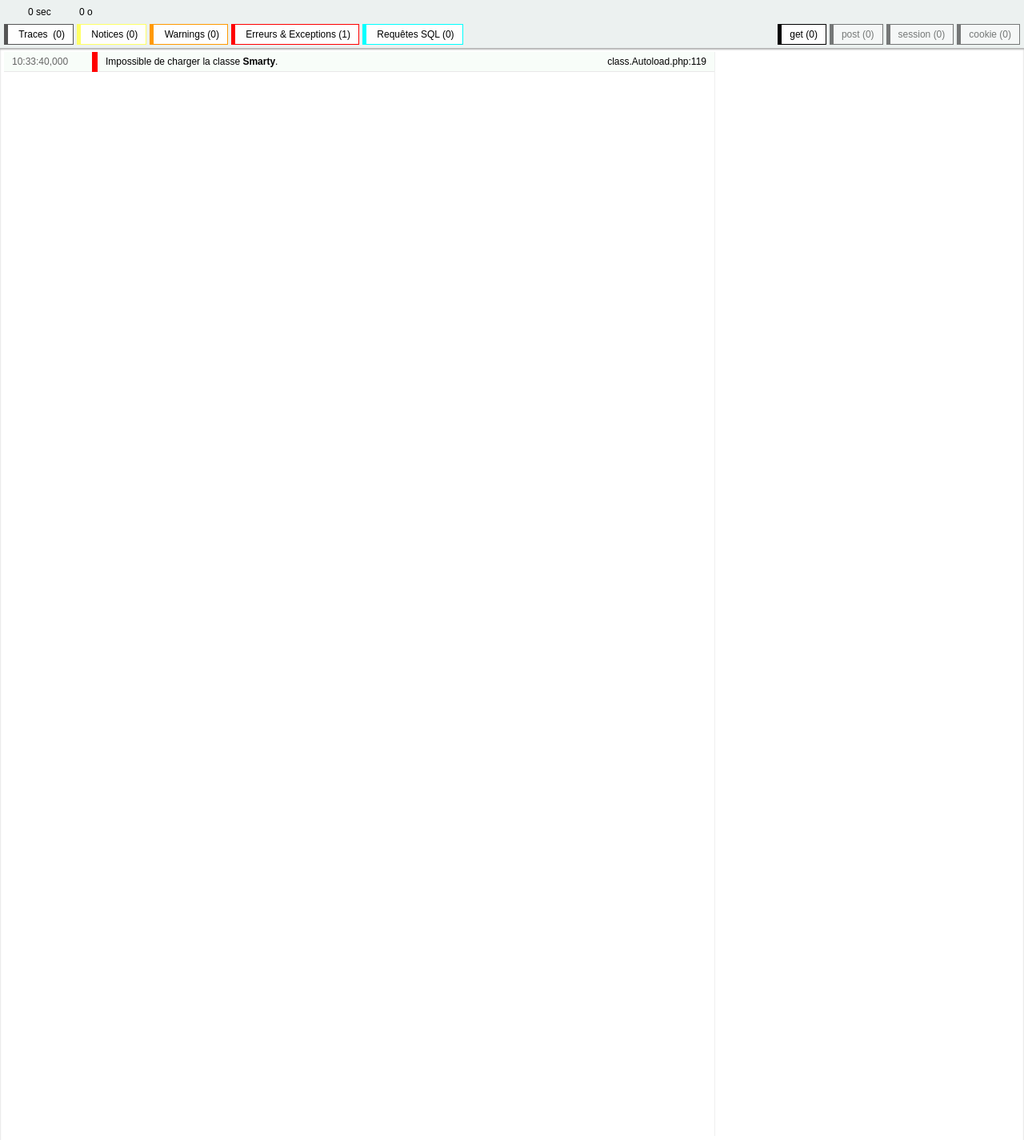
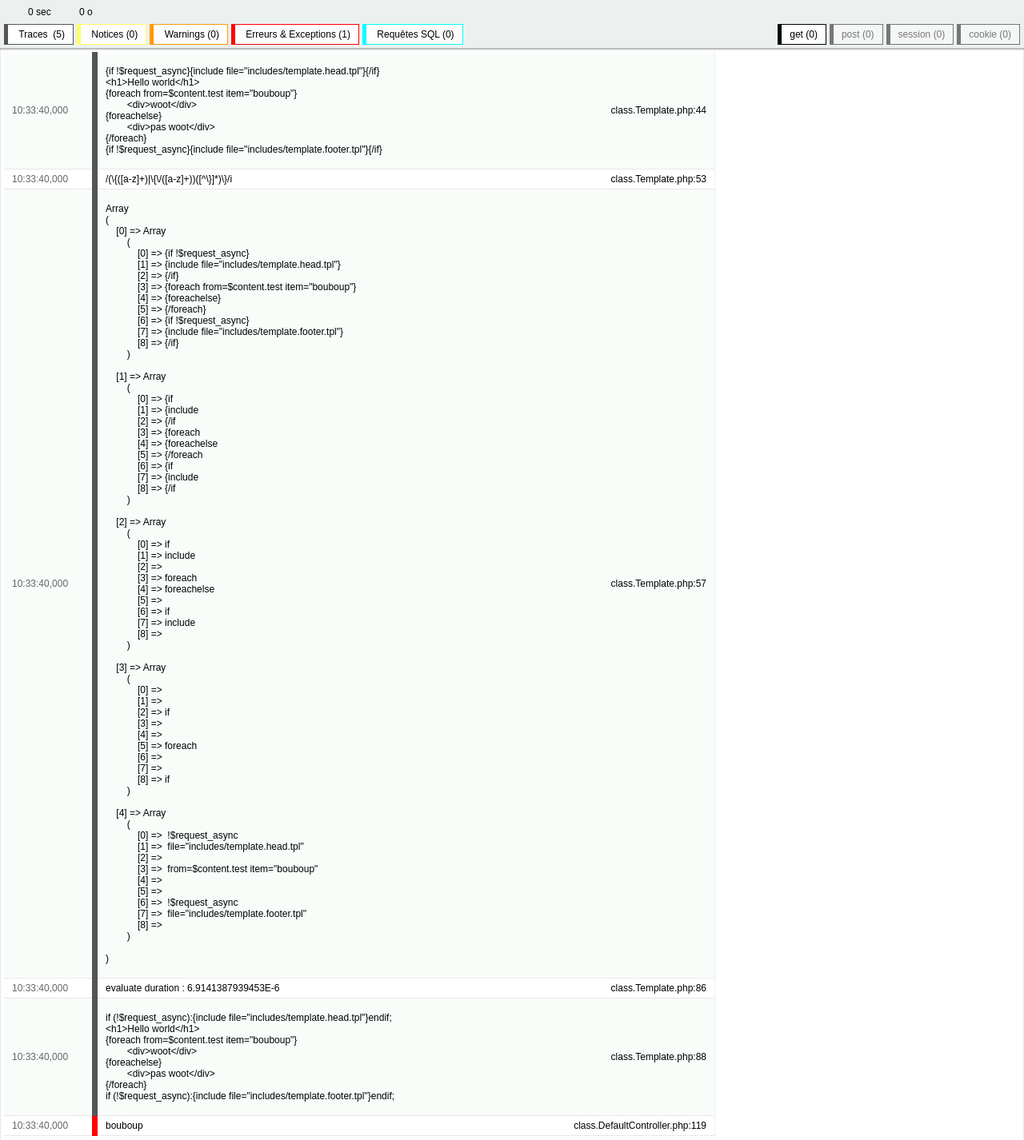
Before and after one commit to arno06/php-fw, a PHP site: page /test/ in a window 1280 px wide. Shown: the whole page at 80% size. Run offline with PHP 8.4, Linux system fonts and the light colour scheme; some libraries are stand-ins or nearby versions.

Commit message:
Templating

```diff
--- a/includes/libs/core/application/class.Configuration.php
+++ b/includes/libs/core/application/class.Configuration.php
@@ -48,12 +48,6 @@ namespace core\application
 		 * @var array
 		 */
 		static public $global_permissions = array();
-
-		/**
-		 * Définit si Smarty supprime les retours à la ligne à l'écriture des fichiers de cache des templates
-		 * @var bool
-		 */
-		static public $global_inlineHTMLCode = false;
 
         /**
          * @var bool
--- a/includes/libs/core/application/class.Core.php
+++ b/includes/libs/core/application/class.Core.php
@@ -5,8 +5,8 @@ namespace core\application
 	use core\tools\debugger\Debugger;
 	use core\db\DBManager;
 	use core\application\routing\RoutingHandler;
-	use \Exception;
-	use \Smarty;
+    use core\tools\template\Template;
+    use \Exception;
 
 
 	/**
@@ -407,16 +407,15 @@ namespace core\application
 
 
 		/**
-		 * Méthode de configuration de Smarty
-		 * @param Smarty $pSmarty				Instance de smarty
+		 * Méthode de configuration de moteur de rendu
+		 * @param Template $pRenderer				Instance de
 		 * @return void
 		 */
-		static public function setupSmarty(Smarty &$pSmarty)
+		static public function setupRenderer(&$pRenderer)
 		{
-			$pSmarty->template_dir = Core::$path_to_templates;
-			$smartyDir = Application::getInstance()->getTemplatesCachePath();
-			$pSmarty->cache_dir = $smartyDir;
-			$pSmarty->compile_dir = $smartyDir;
+            $pRenderer->templateDir = Core::$path_to_templates;
+            $pRendererDir = Application::getInstance()->getTemplatesCachePath();
+            $pRenderer->cacheDir = $pRendererDir;
 		}
 
 		/***
--- a/includes/libs/core/application/class.DefaultController.php
+++ b/includes/libs/core/application/class.DefaultController.php
@@ -3,9 +3,9 @@ namespace core\application
 {
 	use core\tools\form\Form;
     use core\application\event\EventDispatcher;
-	use Smarty;
+    use core\tools\template\Template;
 
-	/**
+    /**
 	 * Controller de base
 	 *
 	 * @author Arnaud NICOLAS <arno06@gmail.com>
@@ -87,32 +87,37 @@ namespace core\application
 		 */
 		public function render($pDisplay = true)
 		{
-            $smarty = new Smarty();
-			Core::setupSmarty($smarty);
-			if(!$smarty->template_exists($this->template))
-			{
-				if(Core::debug())
-					trigger_error("Le template <b>".$this->template."</b> est introuvable", E_USER_ERROR);
-				else
-					Go::to404();
-			}
-			$conf = get_class_vars('core\application\Configuration');
-			$terms =Dictionary::terms();
-			$globalVars = $this->getGlobalVars();
-			$smarty->assign_by_ref("configuration", $conf);
-			$smarty->assign_by_ref("request_async", Core::$request_async);
-			$smarty->assign_by_ref("dictionary", $terms);
-			foreach($this->forms as $n=>&$form)
-			{
-				$smarty->register_object("form_".$n, $form, array("display", "name", "getValue", "getLabel", "getOptions", "isChecked"));
-			}
-			foreach($globalVars as $n=>&$v)
-			{
-				$smarty->assign_by_ref($n, $v);
-			}
-			if(!Core::debug()&&!Core::$request_async)
-				$smarty->load_filter('output', 'gzip');
-			return $smarty->fetch($this->template, null, null, $pDisplay);
+//            $smarty = new Smarty();
+//			Core::setupSmarty($smarty);
+//			if(!$smarty->template_exists($this->template))
+//			{
+//				if(Core::debug())
+//					trigger_error("Le template <b>".$this->template."</b> est introuvable", E_USER_ERROR);
+//				else
+//					Go::to404();
+//			}
+//			$conf = get_class_vars('core\application\Configuration');
+//			$terms =Dictionary::terms();
+//			$globalVars = $this->getGlobalVars();
+//			$smarty->assign_by_ref("configuration", $conf);
+//			$smarty->assign_by_ref("request_async", Core::$request_async);
+//			$smarty->assign_by_ref("dictionary", $terms);
+//			foreach($this->forms as $n=>&$form)
+//			{
+//				$smarty->register_object("form_".$n, $form, array("display", "name", "getValue", "getLabel", "getOptions", "isChecked"));
+//			}
+//			foreach($globalVars as $n=>&$v)
+//			{
+//				$smarty->assign_by_ref($n, $v);
+//			}
+//			if(!Core::debug()&&!Core::$request_async)
+//				$smarty->load_filter('output', 'gzip');
+//			return $smarty->fetch($this->template, null, null, $pDisplay);
+            $t = new Template();
+            Core::setupRenderer($t);
+            $t->render($this->template, $pDisplay);
+            trigger_error("bouboup", E_USER_ERROR);
+            return true;
 		}
 
 		/**
--- a/includes/libs/core/tools/debugger/class.Debugger.php
+++ b/includes/libs/core/tools/debugger/class.Debugger.php
@@ -9,7 +9,6 @@ namespace core\tools\debugger
     use core\utils\Logs;
 	use core\application\Autoload;
 	use core\application\Header;
-	use \Smarty;
 	use \Exception;
 
 	/**
--- a/includes/libs/core/tools/form/class.Form.php
+++ b/includes/libs/core/tools/form/class.Form.php
@@ -11,7 +11,6 @@ namespace core\tools\form
 	use core\db\Query;
     use core\models\ModelUpload;
     use \Exception;
-	use Smarty;
 
 	/**
 	 * Classe de gestion des formulaires (création / vérification des données)
--- /dev/null
+++ b/includes/libs/core/tools/template/class.Template.php
@@ -0,0 +1,109 @@
+<?php
+namespace core\tools\template
+{
+
+    use core\system\File;
+
+    class Template
+    {
+        public $cacheDir;
+        public $templateDir;
+
+        public $templateFile;
+
+        public function __construct()
+        {
+
+        }
+
+        public function render($pTemplateFile, $pDisplay = true)
+        {
+            $this->templateFile = $this->templateDir."/".$pTemplateFile;
+
+            //Check cache existence
+            //Check cache validity
+            //Check template existence
+
+            try
+            {
+                $content = File::read($this->templateFile);
+            }
+            catch (\Exception $e)
+            {
+                trigger_error("Le fichier '".$this->templateFile."' n'existe pas.", E_USER_WARNING);
+                return;
+            }
+
+            $this->evaluate($content);
+        }
+
+        private function evaluate($pContent)
+        {
+            $startTime = microtime(true);
+
+            trace_r(htmlentities($pContent));
+
+            $to = TemplateDictionary::$TAGS[0];
+            $tc = TemplateDictionary::$TAGS[1];
+
+            $blocks = "[a-z]+";
+
+            $re_block = "/(\\".$to."(".$blocks.")|\\".$to."\/(".$blocks."))([^\\".$tc."]*)\\".$tc."/i";
+
+            trace($re_block);
+
+            preg_match_all($re_block, $pContent, $matches);
+
+            trace_r($matches);
+
+            for($i = 0, $max = count($matches[0]); $i<$max;$i++)
+            {
+                $opener = !empty($matches[2][$i]);
+
+                if($opener)
+                {
+                    $params = trim($matches[4][$i]);
+                    switch($matches[2][$i])
+                    {
+                        case "if":
+                            $pContent = str_replace($matches[0][$i], "if (".$params."):", $pContent);
+                            break;
+                    }
+                }
+                else
+                {
+                    switch($matches[3][$i])
+                    {
+                        case "if":
+                            $pContent = str_replace($matches[0][$i], "endif;", $pContent);
+                            break;
+                    }
+                }
+            }
+
+
+            $endTime = microtime(true);
+            trace("evaluate duration : ".($endTime-$startTime)." ");
+
+            trace_r(htmlentities($pContent));
+        }
+
+        private function parseBlock()
+        {
+
+        }
+    }
+
+    class TemplateDictionary
+    {
+        static public $TAGS = ["{", "}"];
+        static public $BLOCKS = [
+            "foreach",
+            "if"
+        ];
+        static public $NEUTRALS = [
+            "foreachelse",
+            "else"
+        ];
+    }
+}
--- a/themes/main/default/front/views/index/template.index.tpl
+++ b/themes/main/default/front/views/index/template.index.tpl
@@ -1,3 +1,8 @@
 {if !$request_async}{include file="includes/template.head.tpl"}{/if}
 <h1>Hello world</h1>
+{foreach from=$content.test item="bouboup"}
+	<div>woot</div>
+{foreachelse}
+	<div>pas woot</div>
+{/foreach}
 {if !$request_async}{include file="includes/template.footer.tpl"}{/if}
```
Also changed, not shown: README.md.
